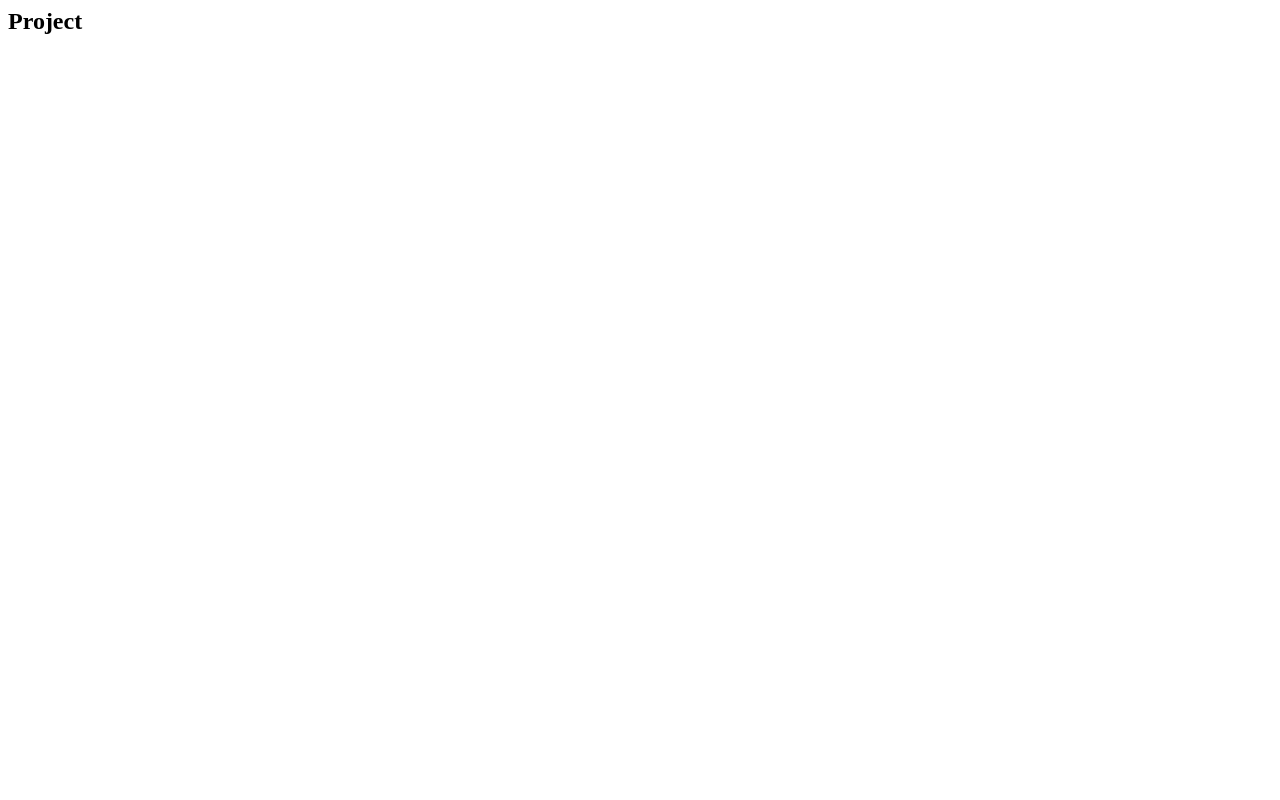
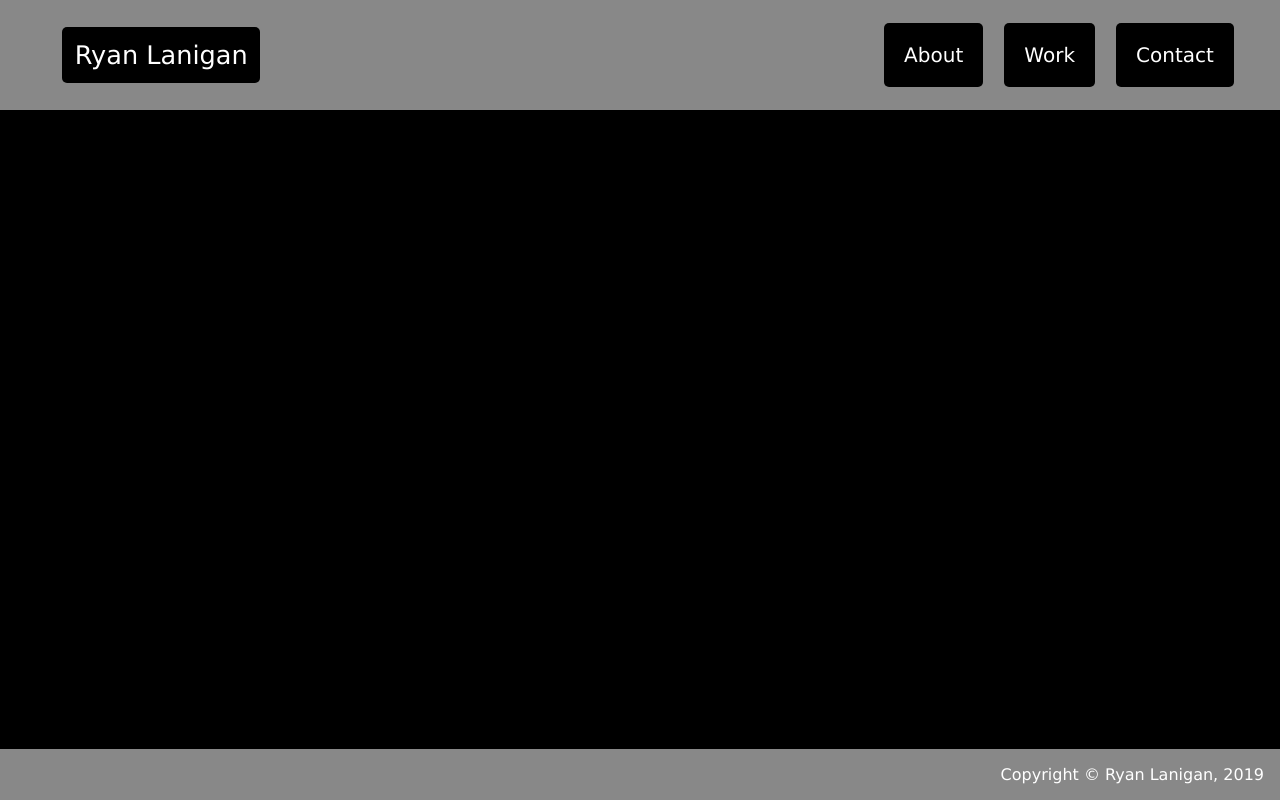
Before and after one commit to ryanclanigan/ryanclanigan.github.io, a plain HTML site: page project.html in a window 1280 px wide. Drawn offline with Linux system fonts and the light colour scheme.

Commit message:
All pages now have consistent visual style with header and footer

```diff
--- a/css-files/colors.css
+++ b/css-files/colors.css
@@ -3,7 +3,7 @@
 }
 
 .gray {
-  background-color: darkgray
+  background-color: #888888
 }
 
 .white-text {
--- a/css-files/global.css
+++ b/css-files/global.css
@@ -15,17 +15,26 @@ html {
   grid-template-columns: repeat(8, 1fr);
 }
 
+.header-name-container {
+  grid-column-start: 1;
+  grid-column-end: 3;
+}
+
 .header-name {
   color: white;
   vertical-align: middle;
   margin: 1em;
   font-size: 1.6em;
-  grid-column-start: 2;
-  grid-column-end: 3;
+  color: white;
+  background-color: black;
+  border-radius: 5px;
+  border: none;
+  padding: 0.5em;
 }
 
 .header-name:hover {
   color: black;
+  background-color: white;
 }
 
 .header-list {
@@ -43,7 +52,6 @@ html {
 .header-link {
   background-color: black;
   color: white;
-  padding: 0.25em;
   font-size: 1.25em;
   box-sizing: border-box;
   border: none;
--- a/css-files/index.css
+++ b/css-files/index.css
@@ -3,11 +3,6 @@
 body {
   text-align: center;
   margin: auto;
-}
-
-
-.name-div {
-  padding-top: 2em;
 }
 
 .name {
--- a/project.html
+++ b/project.html
@@ -1,11 +1,32 @@
-<html lang="en">
+<!DOCTYPE html>
+<html>
+
 <head>
-  <meta charset="UTF-8">
-  <meta name="viewport" content="width=device-width, initial-scale=1.0">
-  <meta http-equiv="X-UA-Compatible" content="ie=edge">
-  <title>Ryan Lanigan | Contact</title>
+  <link rel="stylesheet" href="./css-files/index.css" type="text/css" media="screen">
+  <title>Ryan Lanigan | Work </title>
 </head>
-<body>
-  <h2>Project</h2>
+
+<body class="background">
+  <header id="header" class="header gray">
+    <form action="index.html" class="header-name-container">
+        <button class="header-name">Ryan Lanigan</button>
+    </form>
+    <ul class="header-list">
+      <form class="header-link-container" action="about.html" method="get">
+        <button class="header-link">About</button>
+      </form>
+      <form class="header-link-container" action="project.html" method="get">
+        <button class="header-link">Work</button>
+      </form>
+      <form class="header-link-container" action="contact.html" method="get">
+        <button class="header-link">Contact</button>
+      </form>
+    </ul>
+  </header>
+
+  <footer id="footer" class="footer gray">
+    <span id="copyright" class="copyright">Copyright © Ryan Lanigan, 2019</span>
+  </footer>
 </body>
+
 </html>
```
Also changed, not shown: about.html (+28 -7 lines), contact.html (+27 -6 lines), index.html (+11 -9 lines).
